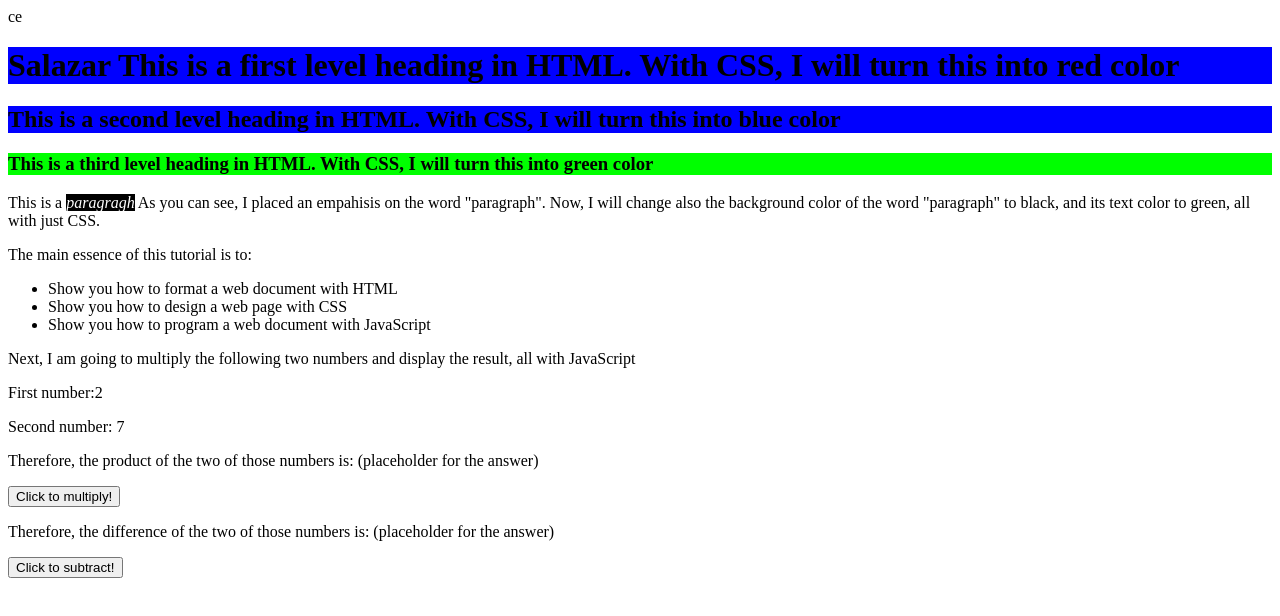
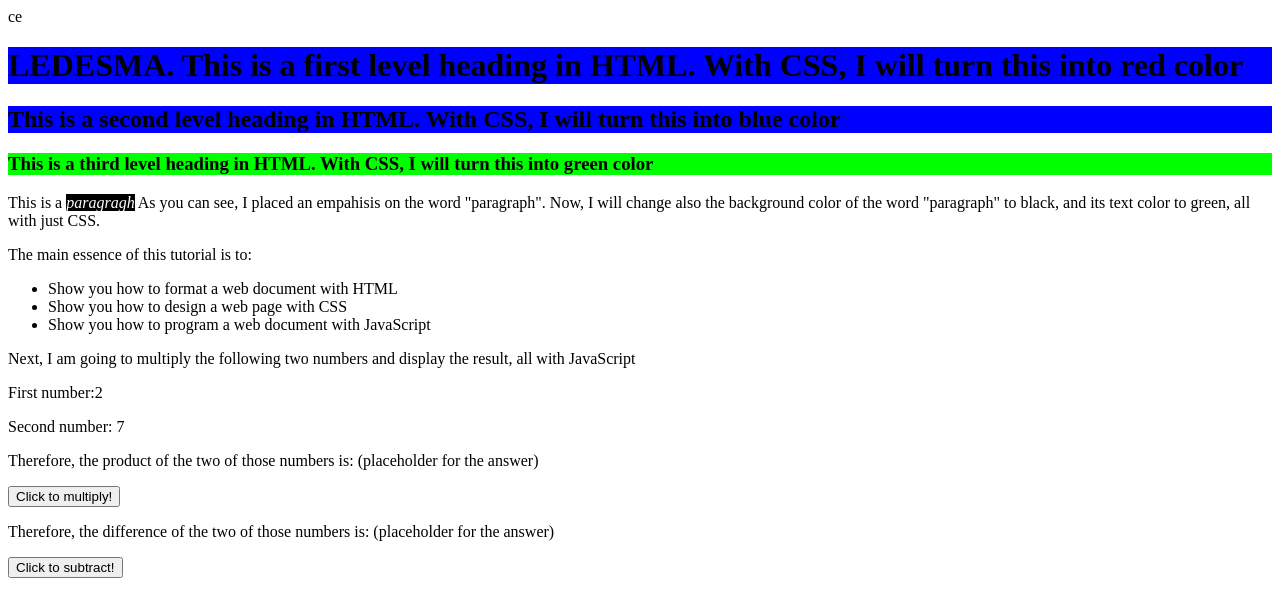
Before and after one commit to ktldsm27/exer1, a plain HTML site: page index.html in a window 1280 px wide. Drawn offline with Linux system fonts and the light colour scheme.

Commit message:
Update index.html

```diff
--- a/index.html
+++ b/index.html
@@ -8,7 +8,7 @@ ce<!DOCTYPE html>
   <title>Document</title>
 </head>
 <body>
-  <h1>Salazar This is a first level heading in HTML. With CSS, I will turn this into red color</h1>
+  <h1>LEDESMA. This is a first level heading in HTML. With CSS, I will turn this into red color</h1>
   <h2>This is a second level heading in HTML. With CSS, I will turn this into blue color</h2>
   <h3>This is a third level heading in HTML. With CSS, I will turn this into green color</h3>
   <p>This is a <em>paragragh</em> As you can see, I placed an empahisis on the word "paragraph". Now, I will change also
```
